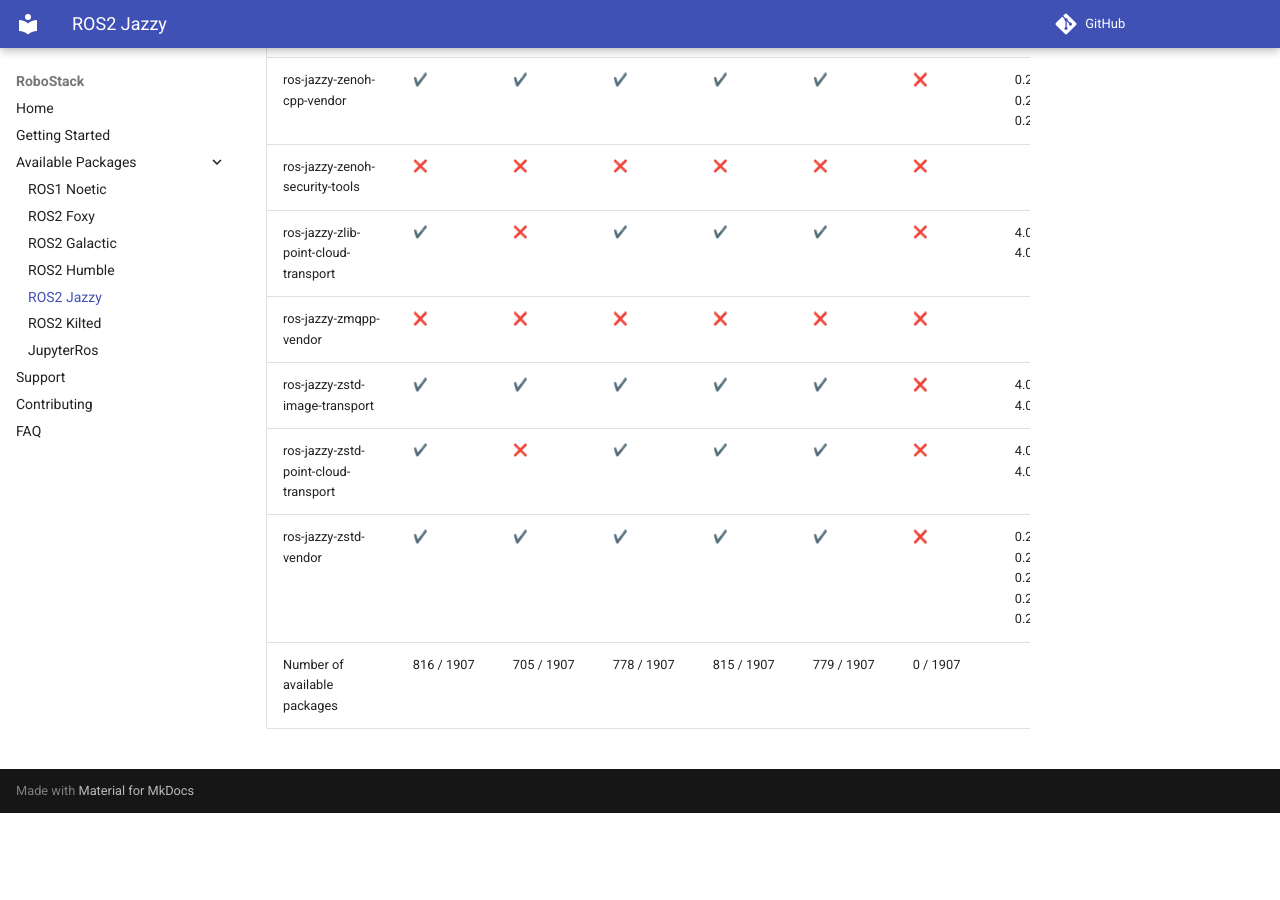
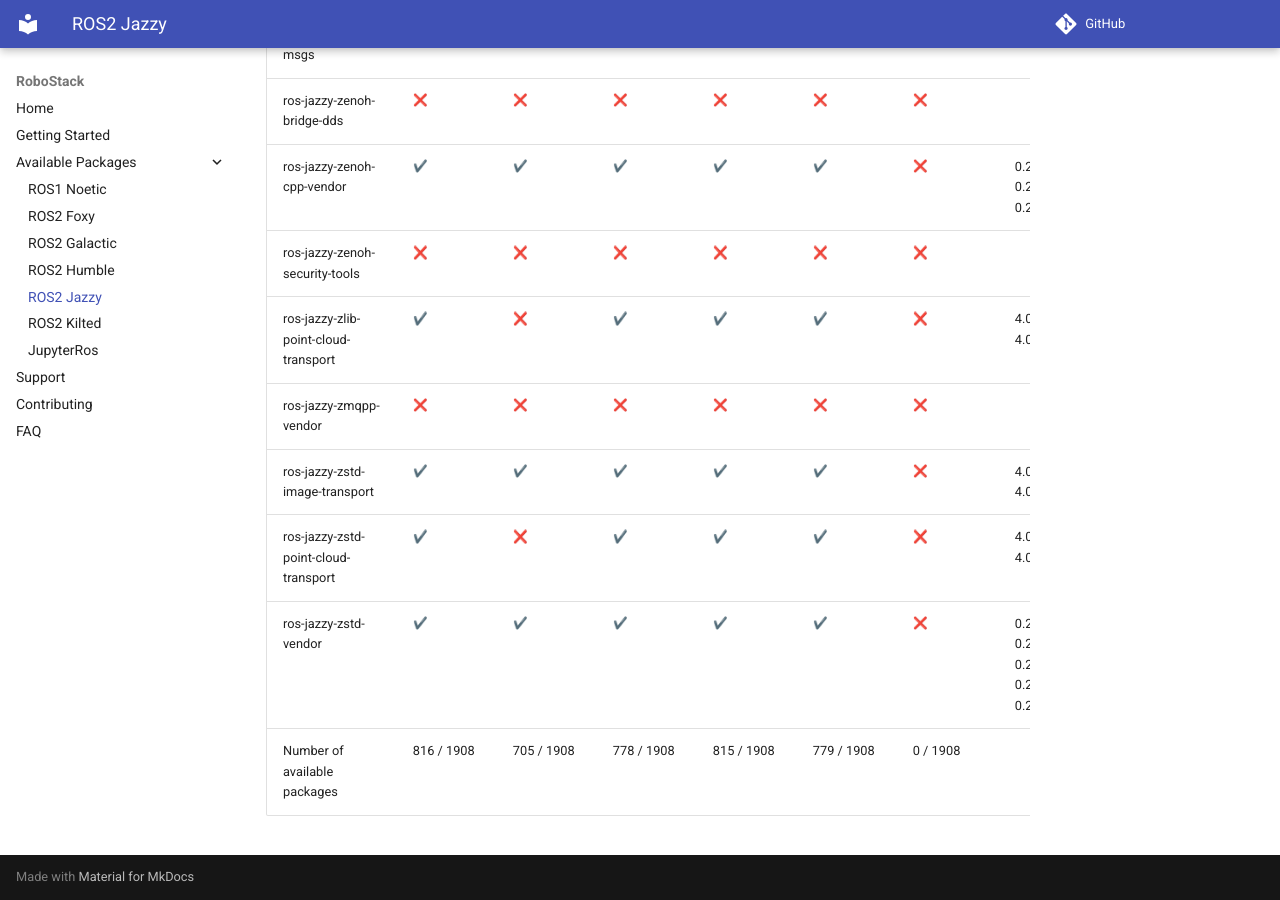
Before and after one commit to RoboStack/robostack.github.io, an MkDocs documentation site: the page built from docs/jazzy.md, in a window 1280 px wide and 900 px high, scrolled down 157502 px. Built offline with MkDocs 1.6.1 and Material for MkDocs 9.7.7, drawn with Linux system fonts in a browser that asks for light colours; emoji names are drawn with the system emoji font; comment, search, counter and statistics services are not loaded; before the commit the page ends 158315 px from its top, so only the background shows below that; some of the changed text lies outside the part shown.

Commit message:
Update tables

```diff
--- a/docs/jazzy.md
+++ b/docs/jazzy.md
@@ -1907,4 +1908,4 @@
 | ros-jazzy-zstd-image-transport | :heavy_check_mark: { data-sort='1' } | :heavy_check_mark: { data-sort='1' } | :heavy_check_mark: { data-sort='1' } | :heavy_check_mark: { data-sort='1' } | :heavy_check_mark: { data-sort='1' } | :x: { data-sort='0' } | 4.0.3, 4.0.4, 4.0.5, 4.0.6  |
 | ros-jazzy-zstd-point-cloud-transport | :heavy_check_mark: { data-sort='1' } | :x: { data-sort='0' } | :heavy_check_mark: { data-sort='1' } | :heavy_check_mark: { data-sort='1' } | :heavy_check_mark: { data-sort='1' } | :x: { data-sort='0' } | 4.0.1, 4.0.2, 4.0.3  |
 | ros-jazzy-zstd-vendor | :heavy_check_mark: { data-sort='1' } | :heavy_check_mark: { data-sort='1' } | :heavy_check_mark: { data-sort='1' } | :heavy_check_mark: { data-sort='1' } | :heavy_check_mark: { data-sort='1' } | :x: { data-sort='0' } | 0.26.3, 0.26.6, 0.26.7, 0.26.8, 0.26.9  |
-| Number of available packages |  816 / 1907 | 705 / 1907 | 778 / 1907 | 815 / 1907 | 779 / 1907 | 0 / 1907 |
+| Number of available packages |  816 / 1908 | 705 / 1908 | 778 / 1908 | 815 / 1908 | 779 / 1908 | 0 / 1908 |
```
Also changed, not shown: other parts of docs/jazzy.md (+1 -0 lines).
